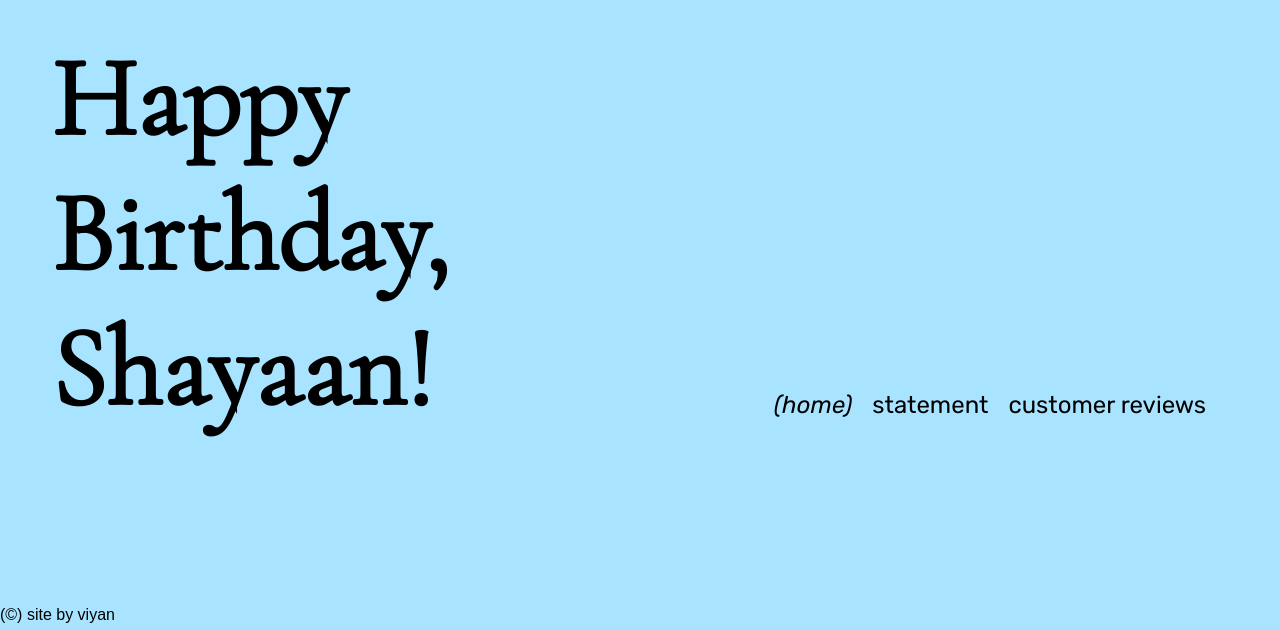
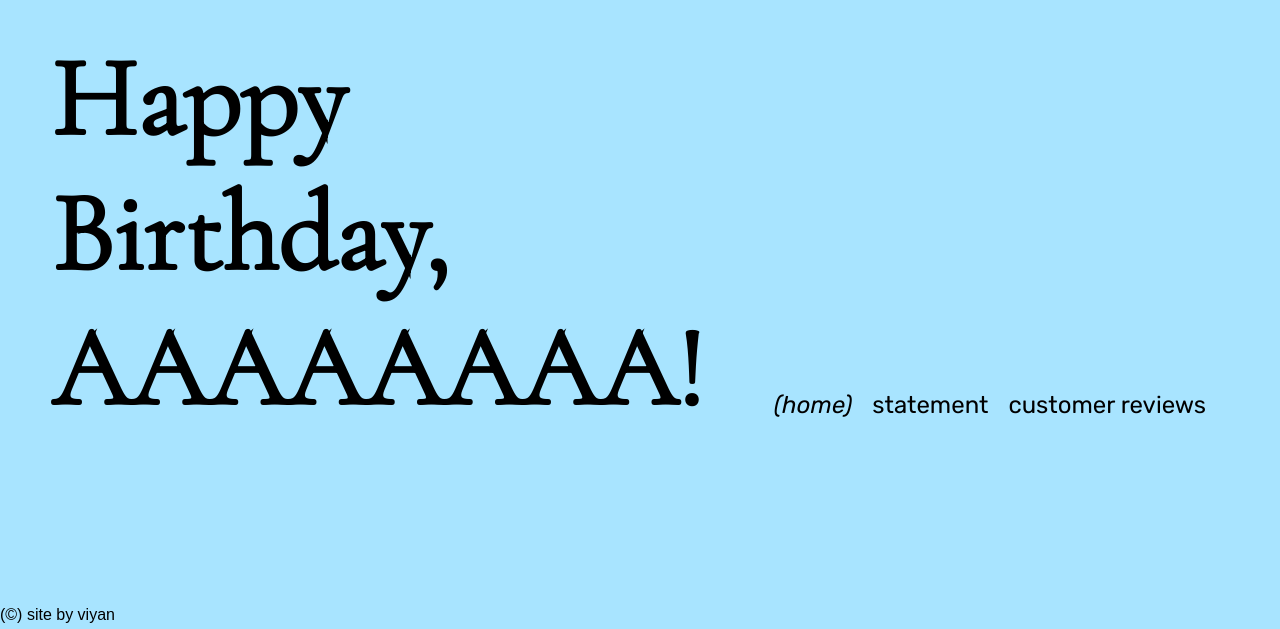
Before and after one commit to ActionMailman/birthday2, a plain HTML site: page index.html in a window 1280 px wide. Shown: the part 171-800 px from the top of the page. Drawn offline with nearby package versions, Linux system fonts and the light colour scheme.

Commit message:
Update index.html

```diff
--- a/index.html
+++ b/index.html
@@ -4,12 +4,12 @@
 	<meta name="viewport" content="width=device-width, initial-scale=1">
 	<link href="https://fonts.googleapis.com/css2?family=Rubik:ital@0;1&family=Cormorant+Garamond:ital,wght@0,300;1,300&display=swap" rel="stylesheet">
 	<link rel="stylesheet" type="text/css" href="css/style.css">
-	<title>Happy Birthday, Shayaan!</title>
+	<title>Happy Birthday, AAAAAAA!</title>
 </head>
 <body>
 
 <div class="main-text">
-<h1>Happy Birthday, <br> Shayaan!</h1>
+<h1>Happy Birthday, <br> AAAAAAAA!</h1>
 </div>
 
 <div class="nav">
```
